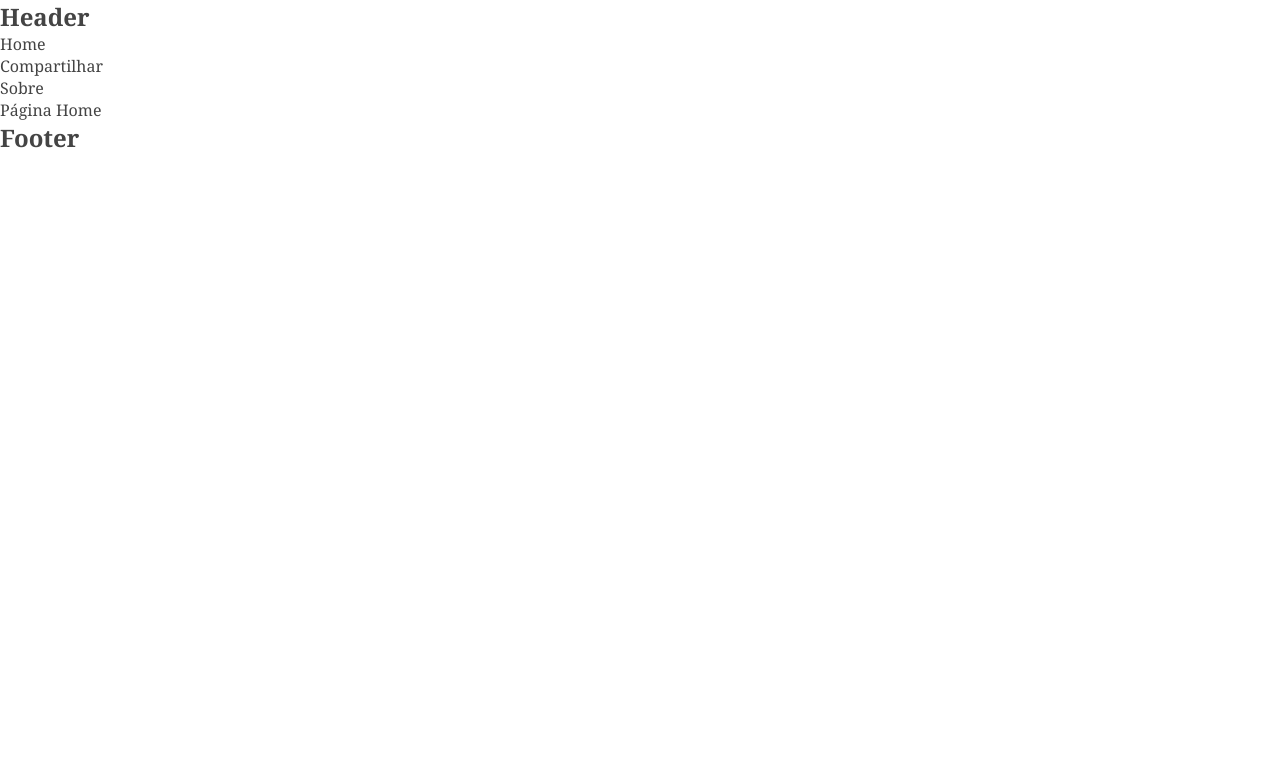
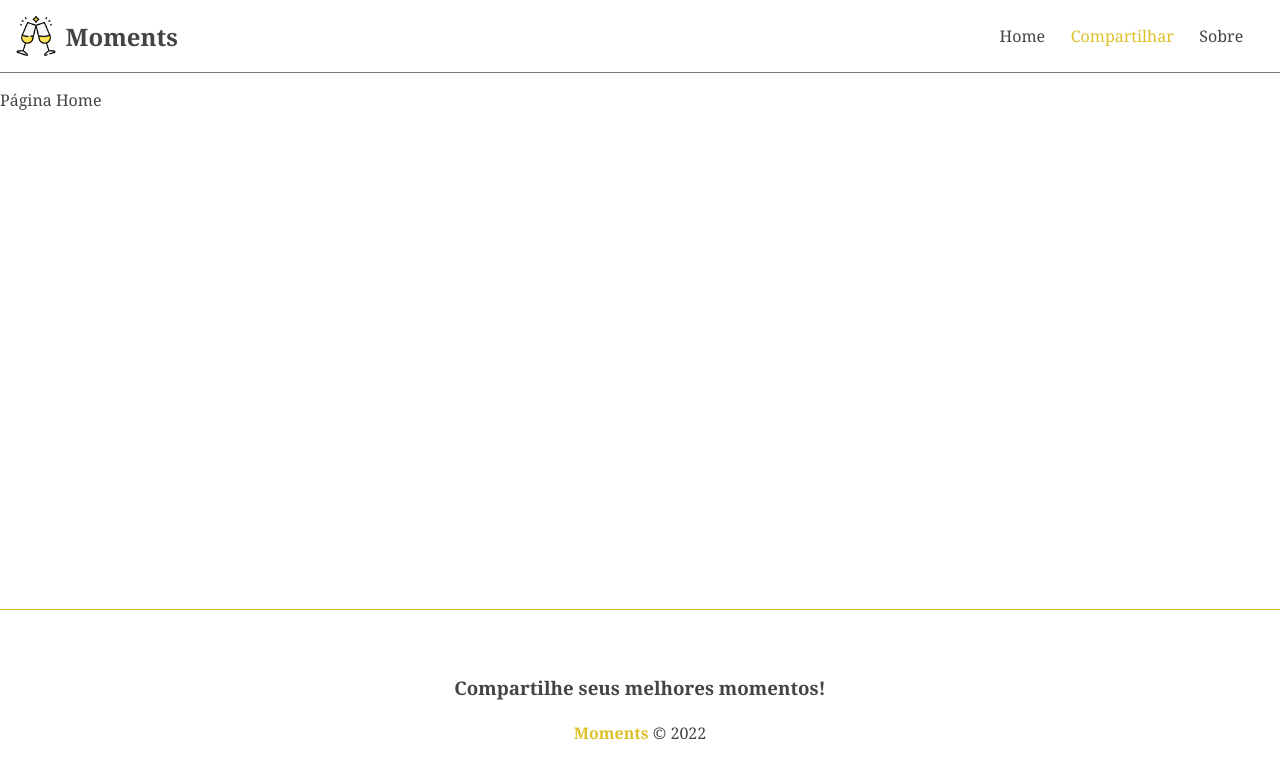
Before and after one commit to RaffaelBino/curso-angular13, an Angular app in the folder moments/: page / in a window 1280 px wide. Shown: the top 778 px of the page. Built offline with nearby package versions, Linux system fonts and the light colour scheme.

Commit message:
Estilização dos componentes Header e Footer e a Estilização do container do component principal

```diff
--- a/moments/src/app/app.component.css
+++ b/moments/src/app/app.component.css
@@ -0,0 +1,4 @@
+.container {
+  min-height: 65vh;
+  margin-top: 1em;
+}
--- a/moments/src/app/components/footer/footer.component.css
+++ b/moments/src/app/components/footer/footer.component.css
@@ -0,0 +1,17 @@
+footer {
+  border-top: 1px solid #dec129;
+  display: flex;
+  flex-direction: column;
+  align-items: center;
+  justify-content: center;
+  height: 200px;
+}
+
+footer h3 {
+  margin-bottom: 1.2em;
+}
+
+footer span {
+  font-weight: bold;
+  color: #dec129;
+}
--- a/moments/src/app/components/footer/footer.component.html
+++ b/moments/src/app/components/footer/footer.component.html
@@ -1 +1,4 @@
-<h2>Footer</h2>
+<footer>
+    <h3>Compartilhe seus melhores momentos!</h3>
+    <p><span>Moments</span> &copy; 2022</p>
+</footer>
--- a/moments/src/app/components/header/header.component.css
+++ b/moments/src/app/components/header/header.component.css
@@ -0,0 +1,43 @@
+nav {
+  display: flex;
+  justify-content: space-between;
+  padding: 1em;
+  border-bottom: 1px solid #777;
+}
+
+.brand,
+.links {
+  display: flex;
+  align-items: center;
+  justify-content: center;
+}
+
+.brand img {
+  width: 40px;
+  margin-right: 0.6em;
+}
+
+.brand h2 {
+  transition: 0.4s;
+}
+
+.brand:hover > h2 {
+  color: #dec129;
+}
+
+.links li {
+  margin-right: 1em;
+  list-style: none;
+}
+
+.links a {
+  padding: 0.1em 0.3em;
+}
+
+#add a {
+  color: #dec129;
+}
+
+#add a:hover {
+  background-color: #efefef;
+}
--- a/moments/src/app/components/header/header.component.html
+++ b/moments/src/app/components/header/header.component.html
@@ -1,8 +1,11 @@
-<h2>Header</h2>
 <nav>
-  <ul>
+    <a class="brand" routerLink="/">
+        <img src="/assets/moments.png" alt="Moments">
+        <h2>Moments</h2>
+    </a>
+  <ul class="links">
     <li><a routerLink="/">Home</a></li>
-    <li><a routerLink="/moments/new">Compartilhar</a></li>
+    <li id="add"><a routerLink="/moments/new">Compartilhar</a></li>
     <li><a routerLink="/about">Sobre</a></li>
   </ul>
 </nav>
--- a/moments/src/index.html
+++ b/moments/src/index.html
@@ -5,7 +5,7 @@
   <title>Moments</title>
   <base href="/">
   <meta name="viewport" content="width=device-width, initial-scale=1">
-  <link rel="icon" type="image/x-icon" href="favicon.ico">
+  <link rel="icon" type="image/x-icon" href="assets/favico.png">
 </head>
 <body>
   <app-root></app-root>
```
Also changed, not shown: moments/src/assets/favico.png (renamed from moments/src/assets/favicon.png), moments/src/assets/moments.png.
